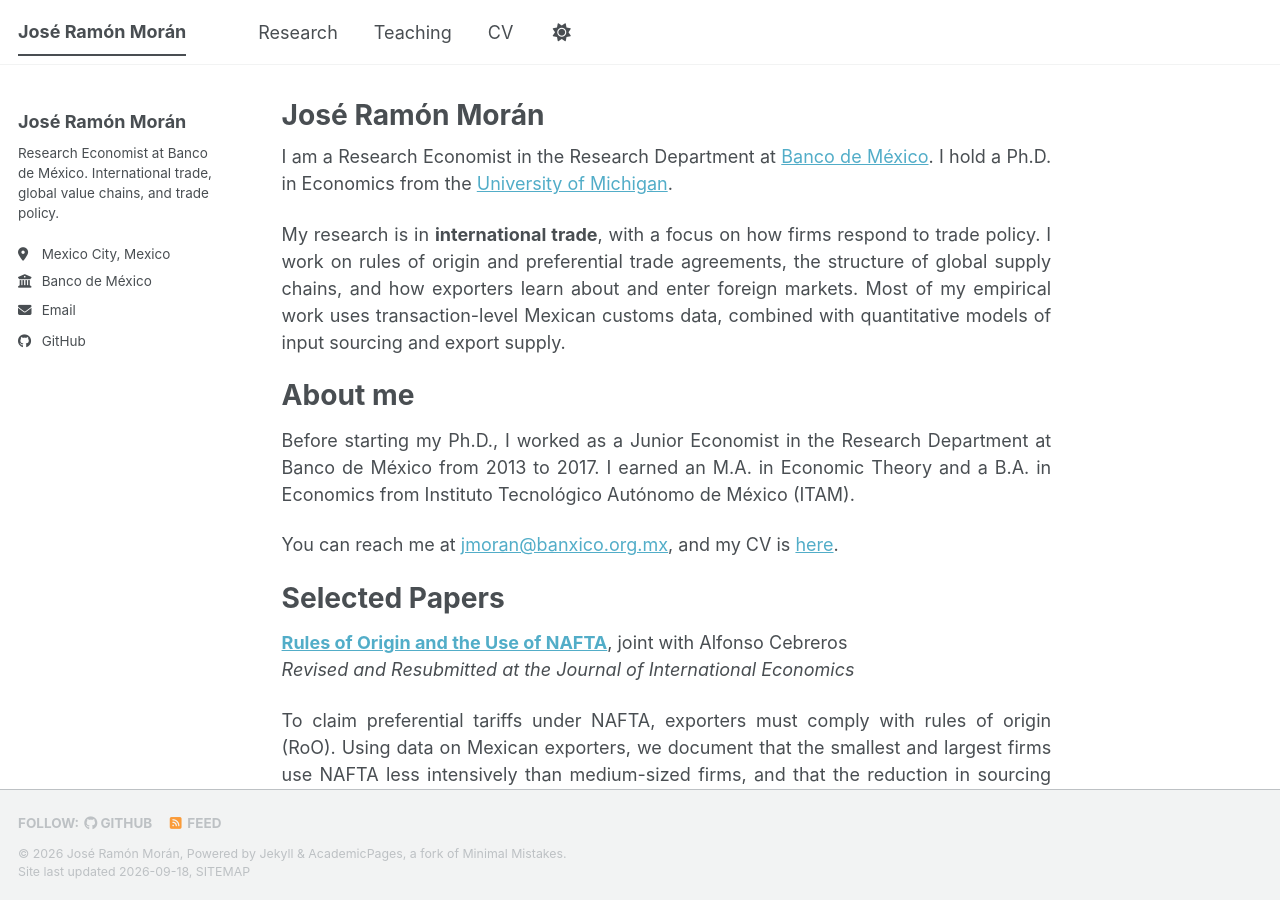
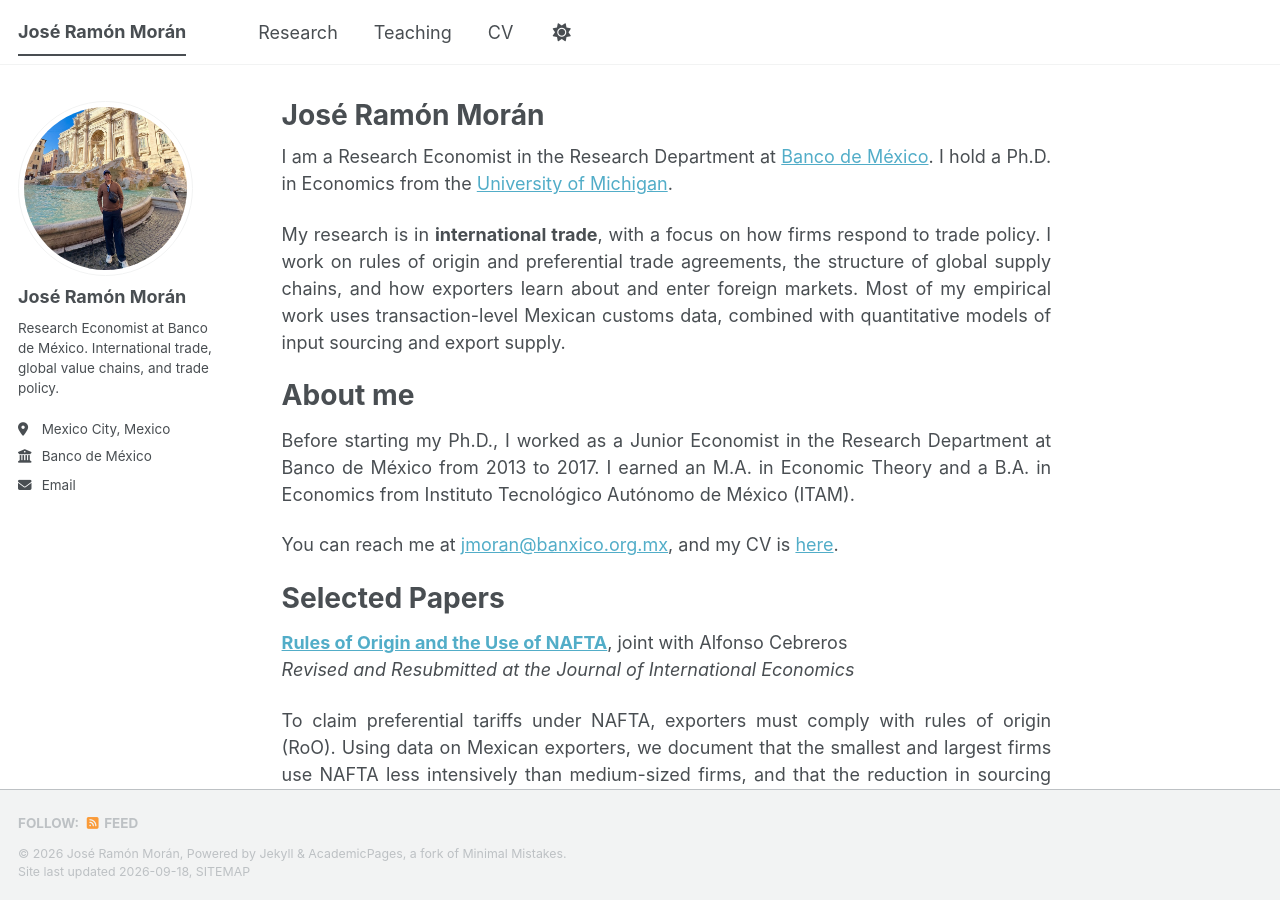
Before and after one commit to joseramonmoran/joseramonmoran.github.io, a Jekyll site: the page built from _pages/about.md, in a window 1280 px wide and 900 px high. Built offline with Jekyll 4.4.1, drawn with Linux system fonts in a browser that asks for light colours; a style sheet for code colours, icons or effects is not loaded.

Commit message:
Update _config.yml

```diff
--- a/_config.yml
+++ b/_config.yml
@@ -12,7 +12,7 @@ site_theme               : "default" # The available themes options are "default
 title                    : "José Ramón Morán"
 title_separator          : "-"
 name                     : &name "José Ramón Morán"
-description              : &description "José Ramón Morán — Research Economist at Banco de México. International trade, global value chains, and trade policy."   # Update this with a general description of your site, this is the default if not overridden by a page
+description              : &description "José Ramón Morán — Research Economist at Banco de México."   # Update this with a general description of your site, this is the default if not overridden by a page
 url                      : https://joseramonmoran.github.io # The base hostname & protocol for your site e.g. "https://[your GitHub username].github.io",
                                                            # or if you already have some other page hosted on Github then use "https://[your GitHub username].github.io/[Your Repo Name]"
 baseurl                  : "" # the subpath of your site, e.g. "/blog"
@@ -24,7 +24,7 @@ repository               : "joseramonmoran/joseramonmoran.github.io"
 #               Additional customization can be done by editing /_includes/author-profile.html
 author:
   # Biographic information
-  avatar           : # e.g. "profile.png" — drop a square photo in images/ and put its filename here
+  avatar           : "profile.jpeg"
   name             : "José Ramón Morán"
   pronouns         : # example: "she/her"
   bio              : "Research Economist at Banco de México. International trade, global value chains, and trade policy."
@@ -52,7 +52,7 @@ author:
   bitbucket        : # Username - Update with your username on the site
   codepen          : # Username
   dribbble         : # Username
-  github           : "joseramonmoran"
+  github           : # "joseramonmoran"
   kaggle           : # Username
   stackoverflow    : # User number or user number and name (i.e., use "1" or "1/jeff-atwood")
 
```
